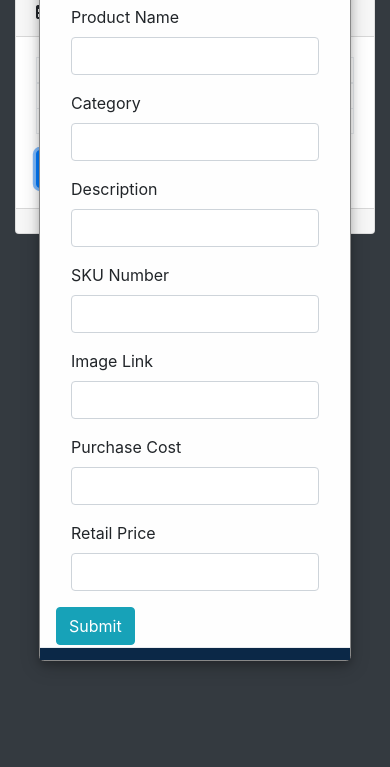
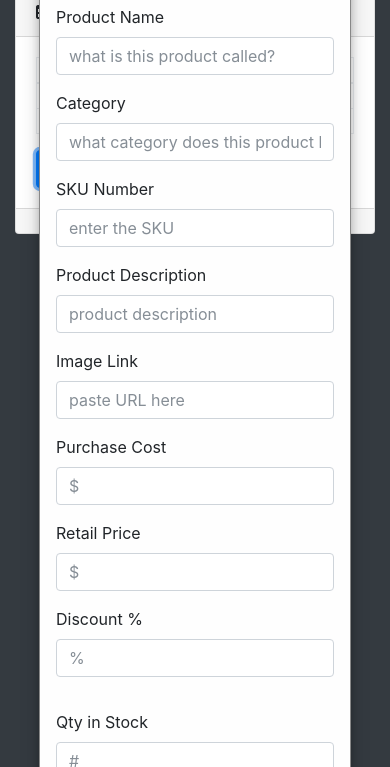
Before and after one commit to aschen8/nalu, a website: page public/inventory.html in a window 390 px wide. Both pictures are taken after a click on the button "Add New Product". Shown: the part 77-844 px from the top of the page. Drawn offline with Linux system fonts and the light colour scheme.

Commit message:
add product module

```diff
--- a/public/inventory.html
+++ b/public/inventory.html
@@ -173,49 +173,56 @@
           <h2>Add a Product</h2>
         </div>
       </div>
-      <div class="form-group">
-        <label class="col-lg-2 control-label">Product Name</label>
-        <div class="col-lg-10">
-          <input type="text" class="form-control" id="nameInput">
+        <div class="form-row">
+          <div class="form-group col-md-5">
+            <label for="inputName">Product Name</label>
+            <input type="text" class="form-control" id="inputName" placeholder="what is this product called?">
+          </div>
+          <div class="form-group col-md-4">
+            <label for="inputCategory">Category</label>
+            <input type="text" class="form-control" id="inputCategory" placeholder="what category does this product belong in?">
+          </div>
+          <div class="form-group col-md-3">
+            <label for="inputSKU">SKU Number</label>
+            <input type="number" class="form-control" id="inputSKU" placeholder="enter the SKU">
+          </div>
         </div>
-      </div>
-      <div class="form-group">
-        <label class="col-lg-2 control-label">Category</label>
-        <div class="col-lg-10">
-          <input type="text" class="form-control" id="companyInput">
+        <div class="form-row">
+          <div class="form-group col-md-9">
+            <label for="inputDescr">Product Description</label>
+            <input type="textarea" class="form-control" id="inputDesc" placeholder="product description">
+          </div>
+          <div class="form-group col-md-3">
+            <label for="inputImgURL">Image Link</label>
+            <input type="url" class="form-control" id="inputImgURL" placeholder="paste URL here">
+          </div>
         </div>
-      </div>
-      <div class="form-group">
-        <label class="col-lg-2 control-label">Description</label>
-        <div class="col-lg-10">
-          <input type="text" class="form-control" id="infoInput">
+        <div class="form-row">
+          <div class="form-group col-md-2">
+            <label for="inputCost">Purchase Cost</label>
+            <input type="number" class="form-control" id="inputCost" placeholder="$">
+          </div>
+          <div class="form-group col-md-2">
+            <label for="inputRetail">Retail Price</label>
+            <input type="number" class="form-control" id="inputRetail" placeholder="$">
+          </div>
+          <div class="form-group col-md-2">
+            <label for="inputSale">Discount %</label>
+            <input type="number" class="form-control" id="inputSale" placeholder="%">
+          </div>
+          <div class="form-group col-md-2">
+            <!-- empty div for spacing -->
+          </div>
+          <div class="form-group col-md-2">
+            <label for="inputQty">Qty in Stock</label>
+            <input type="number" class="form-control" id="inputQty" placeholder="#">
+          </div>
+          <div class="form-group col-md-2">
+            <label for="inputReorder">Reorder Level</label>
+            <input type="number" class="form-control" id="inputReorder" placeholder="#">
+          </div>
         </div>
-      </div>
-      <div class="form-group">
-        <label class="col-lg-2 control-label">SKU Number</label>
-        <div class="col-lg-10">
-          <input type="text" class="form-control" id="nameInput">
-        </div>
-      </div>
-       <div class="form-group">
-        <label class="col-lg-2 control-label">Image Link</label>
-        <div class="col-lg-10">
-          <input type="text" class="form-control" id="infoInput">
-        </div>
-      </div>
-      <div class="form-group">
-        <label class="col-lg-2 control-label">Purchase Cost</label>
-        <div class="col-lg-10">
-          <input type="text" class="form-control" id="infoInput">
-        </div>
-      </div>
-      <div class="form-group">
-        <label class="col-lg-2 control-label">Retail Price</label>
-        <div class="col-lg-10">
-          <input type="text" class="form-control" id="infoInput">
-        </div>
-      </div>
-      <a href="#" class="btn btn-info" id="submitBtn">Submit</a>
+      <a href="#" class="btn btn-info" id="submitBtn">Save Item</a>
     </fieldset>
     </form>
   </div>
@@ -224,6 +231,7 @@
     <h3></h3>
   </div>
 </div>
+
 
     <!-- Logout Modal-->
     <div class="modal fade" id="exampleModal" tabindex="-1" role="dialog" aria-labelledby="exampleModalLabel" aria-hidden="true">
```
Also changed, not shown: 1 other file.
